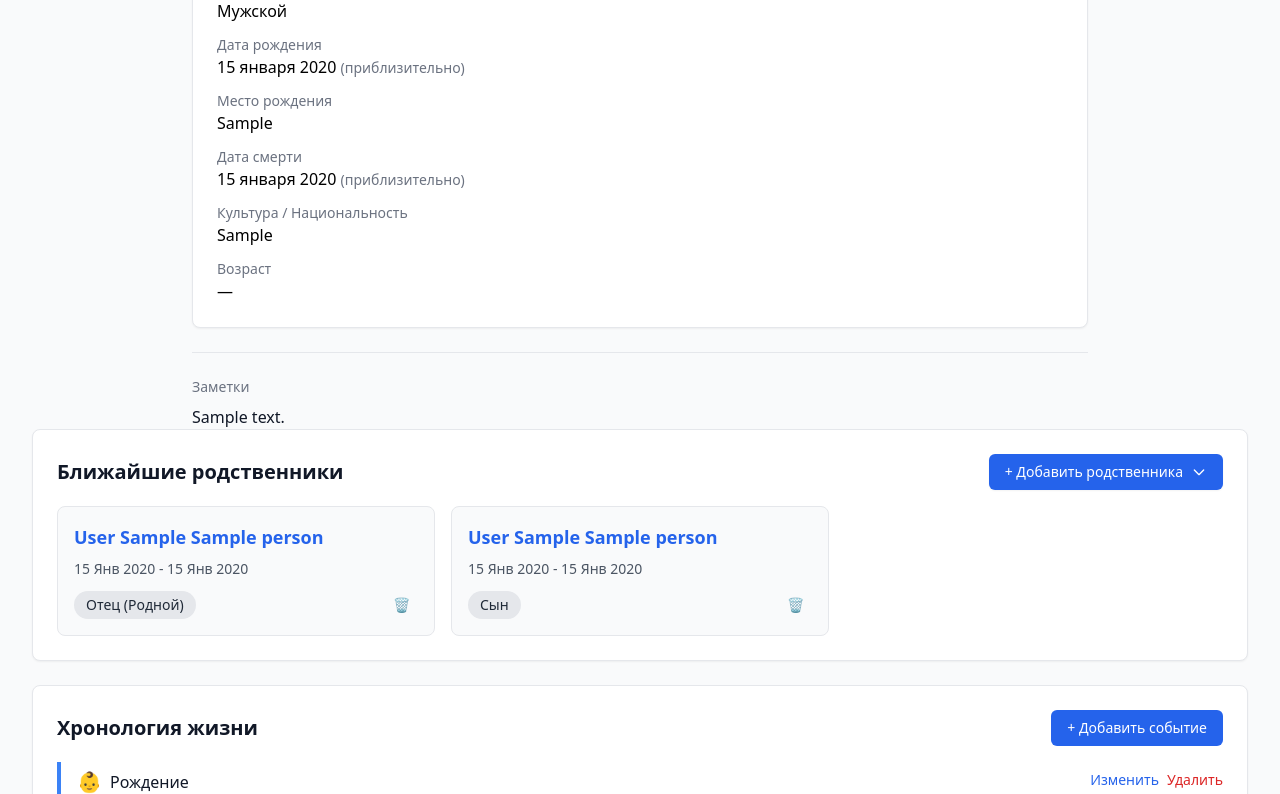
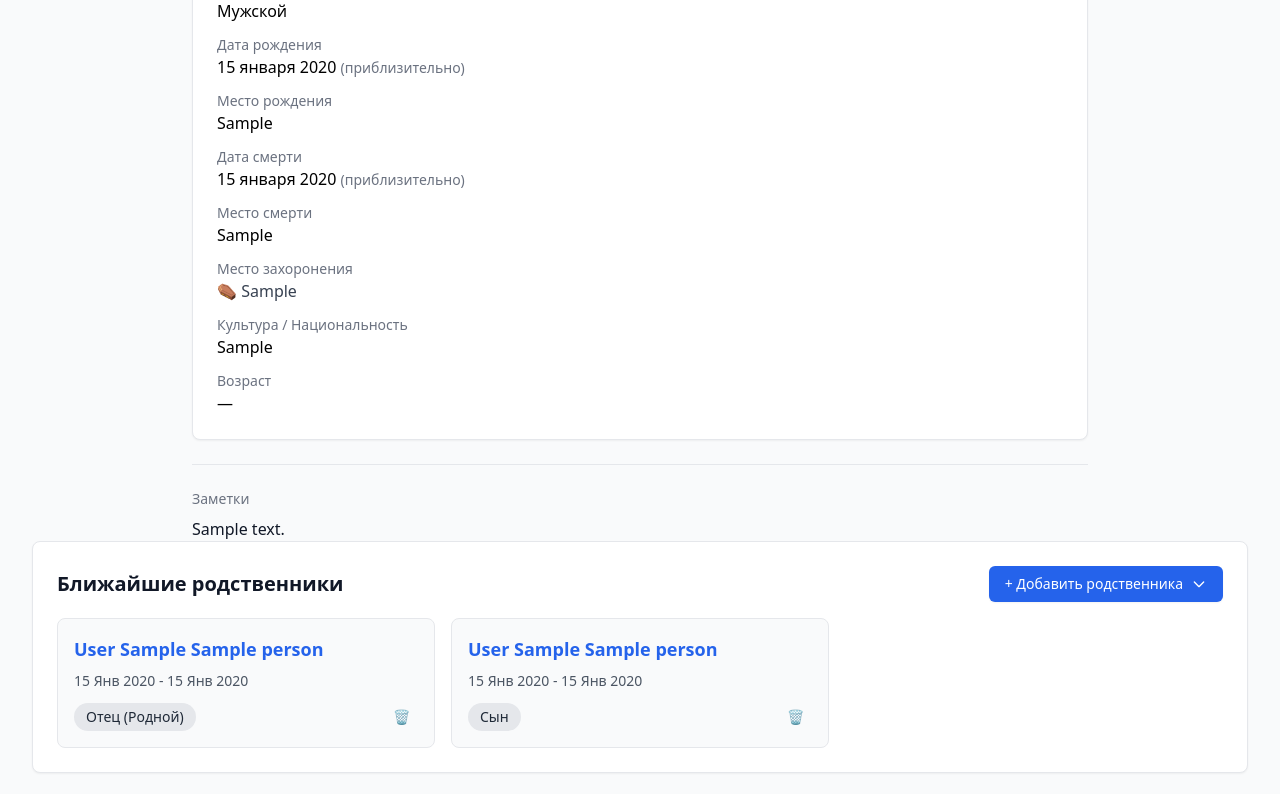
Before and after one commit to yalexeryal/istok_local, a Django app: page /person/1/ in a window 1280 px wide. Shown: the part 795-1589 px from the top of the page. Run offline with Django 5.2, Linux system fonts and the light colour scheme; a user stored in the database is signed in; tables that the repository leaves empty hold one stand-in row (values such as "Sample post"); grey boxes marked "Sample" are stand-in pictures; some libraries are stand-ins or nearby versions.

Commit message:
feat: добавлено отображение места захоронения в карточке персоны и проверена корректность работы фильтров в статистике дерева

```diff
--- a/genealogy/templates/genealogy/person_detail.html
+++ b/genealogy/templates/genealogy/person_detail.html
@@ -171,6 +171,19 @@
                     <span class="text-sm text-gray-500">(приблизительно)</span>
                     {% endif %}
                 </div>
+            </div>
+            {% endif %}
+            {% if person.death_place %}
+            <div>
+                <div class="text-sm text-gray-500">Место смерти</div>
+                <div class="text-base font-medium">{{ person.death_place }}</div>
+            </div>
+            {% endif %}
+
+            {% if person.burial_place %}
+            <div>
+                <div class="text-sm text-gray-500">Место захоронения</div>
+                <div class="text-base font-medium text-gray-700">⚰️ {{ person.burial_place }}</div>
             </div>
             {% endif %}
             {% if person.culture %}
```
